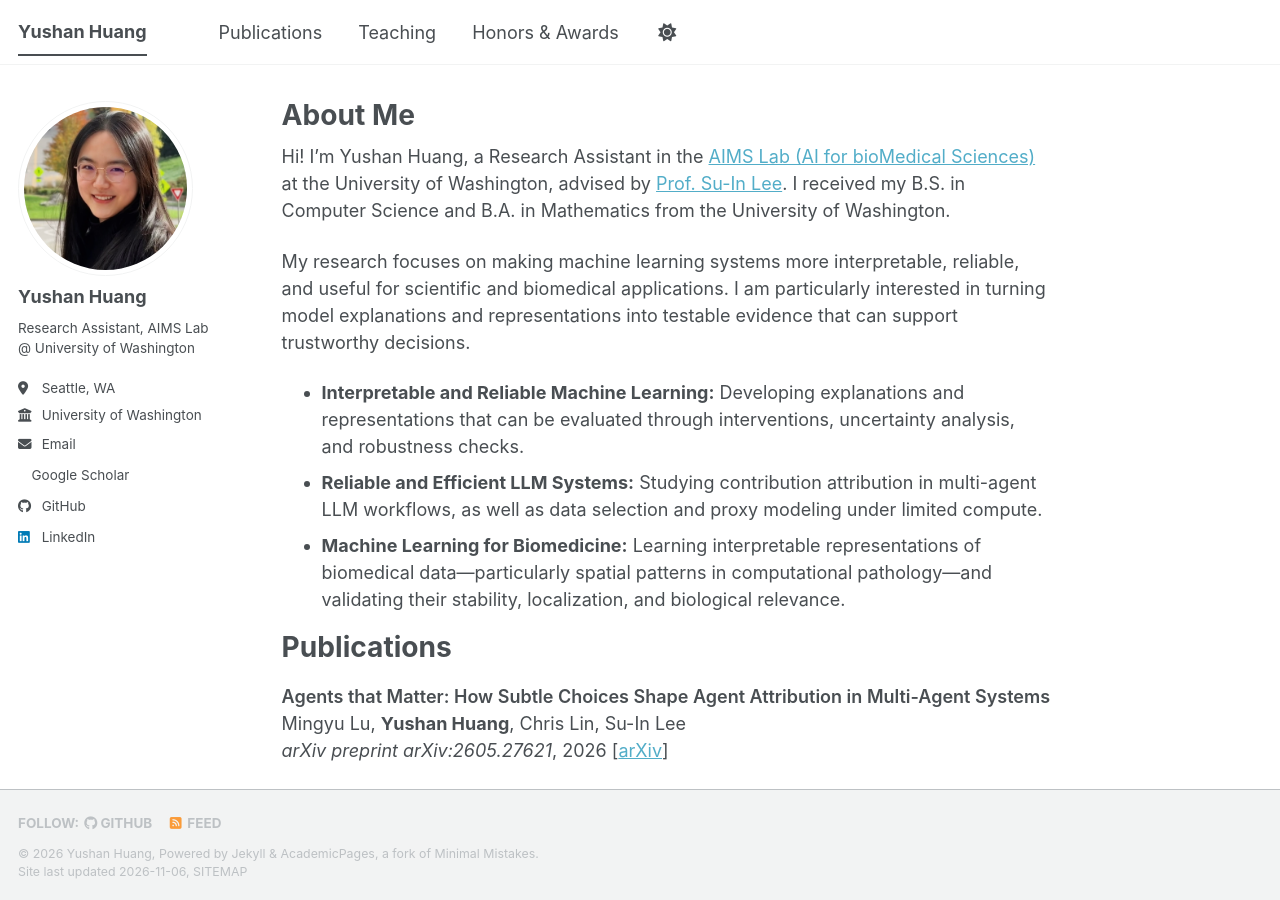
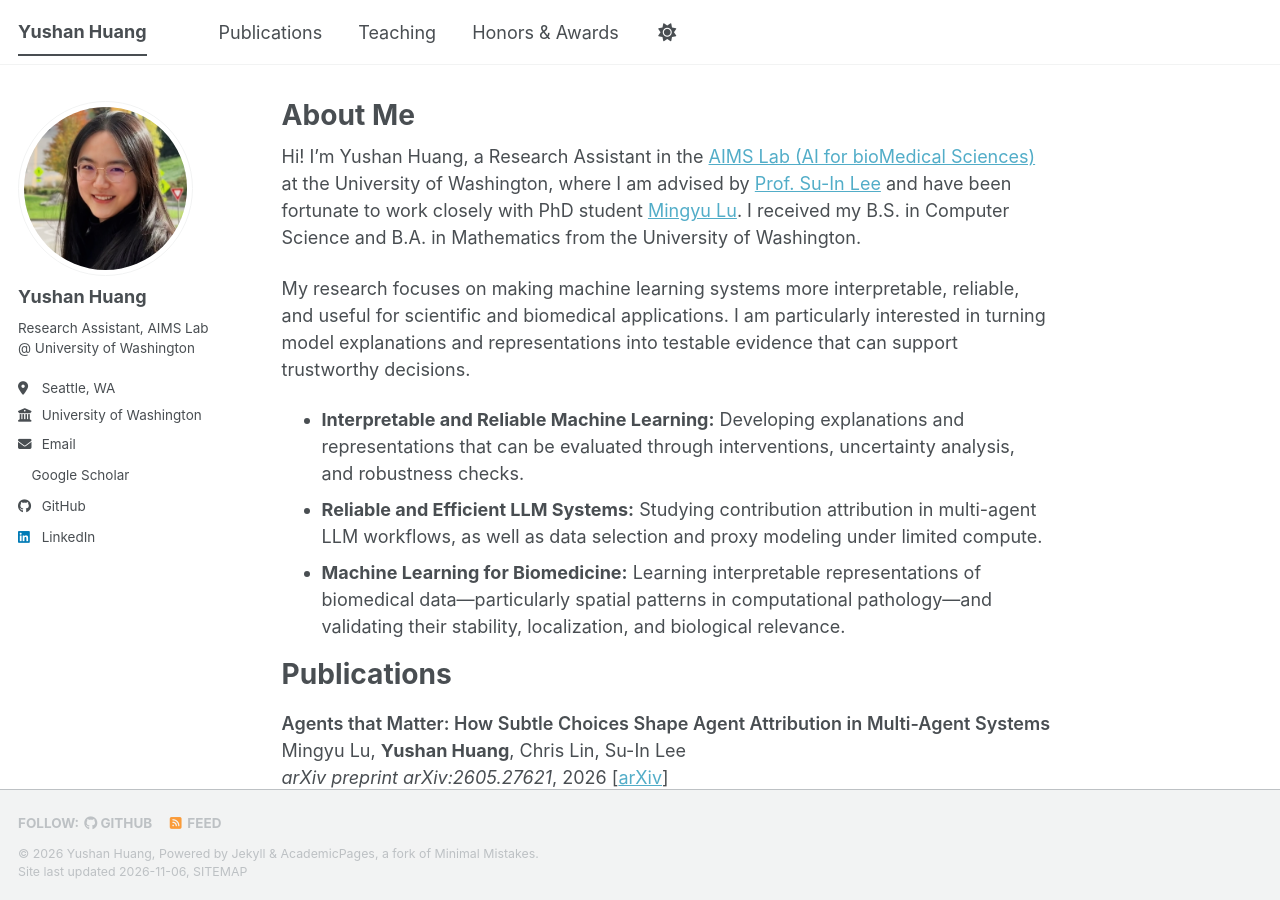
Before and after one commit to Yushan13H/personal-page, a Jekyll site: the page built from _pages/about.md, in a window 1280 px wide and 900 px high. Built offline with Jekyll 4.4.1, drawn with Linux system fonts in a browser that asks for light colours; a script bundle is joined from its source files by our own code; a style sheet for code colours, icons or effects is not loaded.

Commit message:
Revise personal introduction in about.md
Updated the about section to include collaboration with PhD student Mingyu Lu.

```diff
--- a/_pages/about.md
+++ b/_pages/about.md
@@ -12,7 +12,7 @@ redirect_from:
   .page__content h1 { scroll-margin-top: 80px; }
 </style>
 
-Hi! I'm Yushan Huang, a Research Assistant in the [AIMS Lab (AI for bioMedical Sciences)](https://aims.cs.washington.edu/home) at the University of Washington, advised by [Prof. Su-In Lee](https://aims.cs.washington.edu/su-in-lee). I received my B.S. in Computer Science and B.A. in Mathematics from the University of Washington.
+Hi! I'm Yushan Huang, a Research Assistant in the [AIMS Lab (AI for bioMedical Sciences)](https://aims.cs.washington.edu/home) at the University of Washington, where I am advised by [Prof. Su-In Lee](https://aims.cs.washington.edu/su-in-lee) and have been fortunate to work closely with PhD student [Mingyu Lu](https://mingyu-lu.github.io/). I received my B.S. in Computer Science and B.A. in Mathematics from the University of Washington.
 
 <!--  My research focuses on **trustworthy and interpretable AI**, with an emphasis on understanding and improving complex AI systems. I am particularly interested in:
 
```
